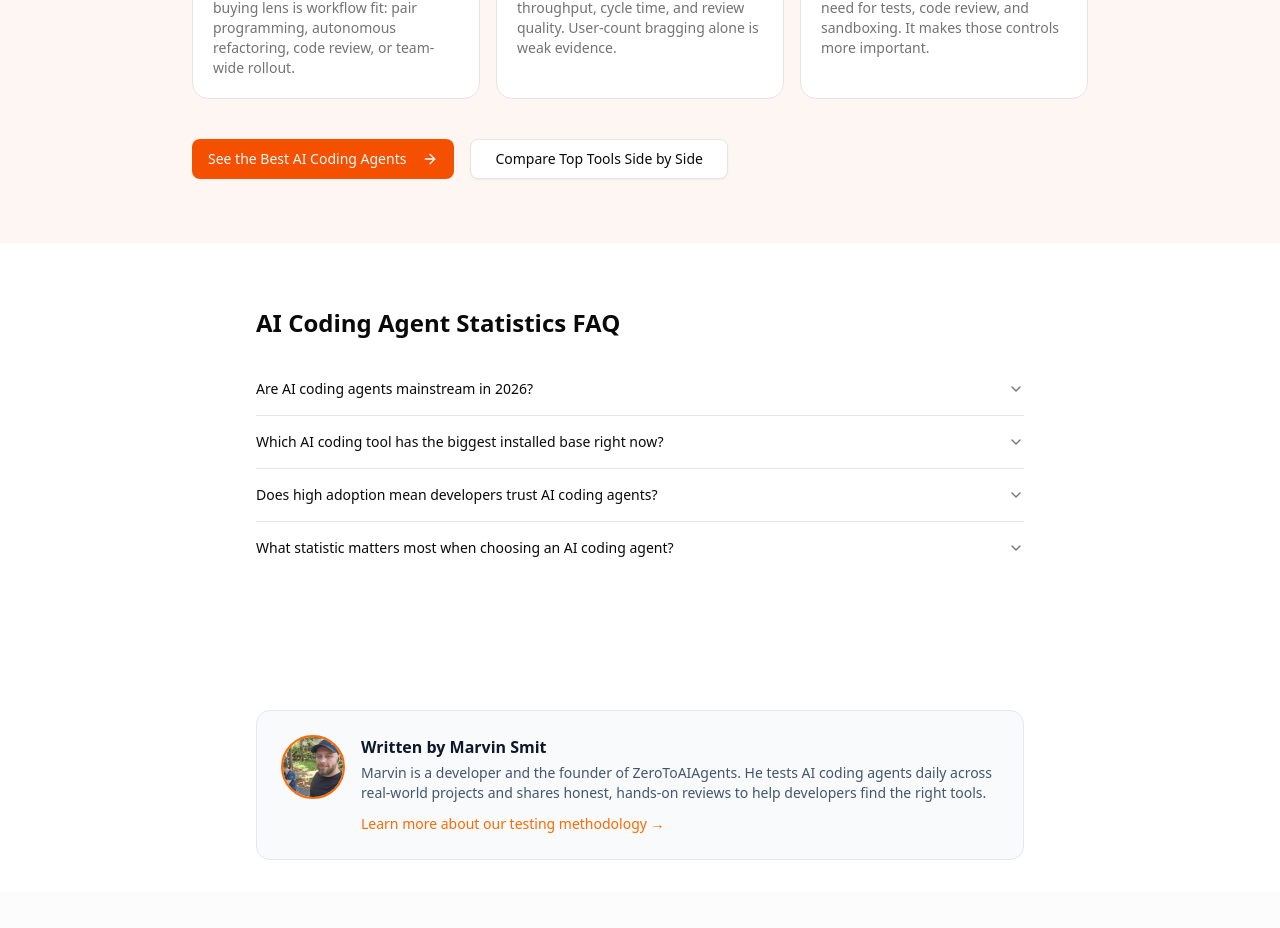
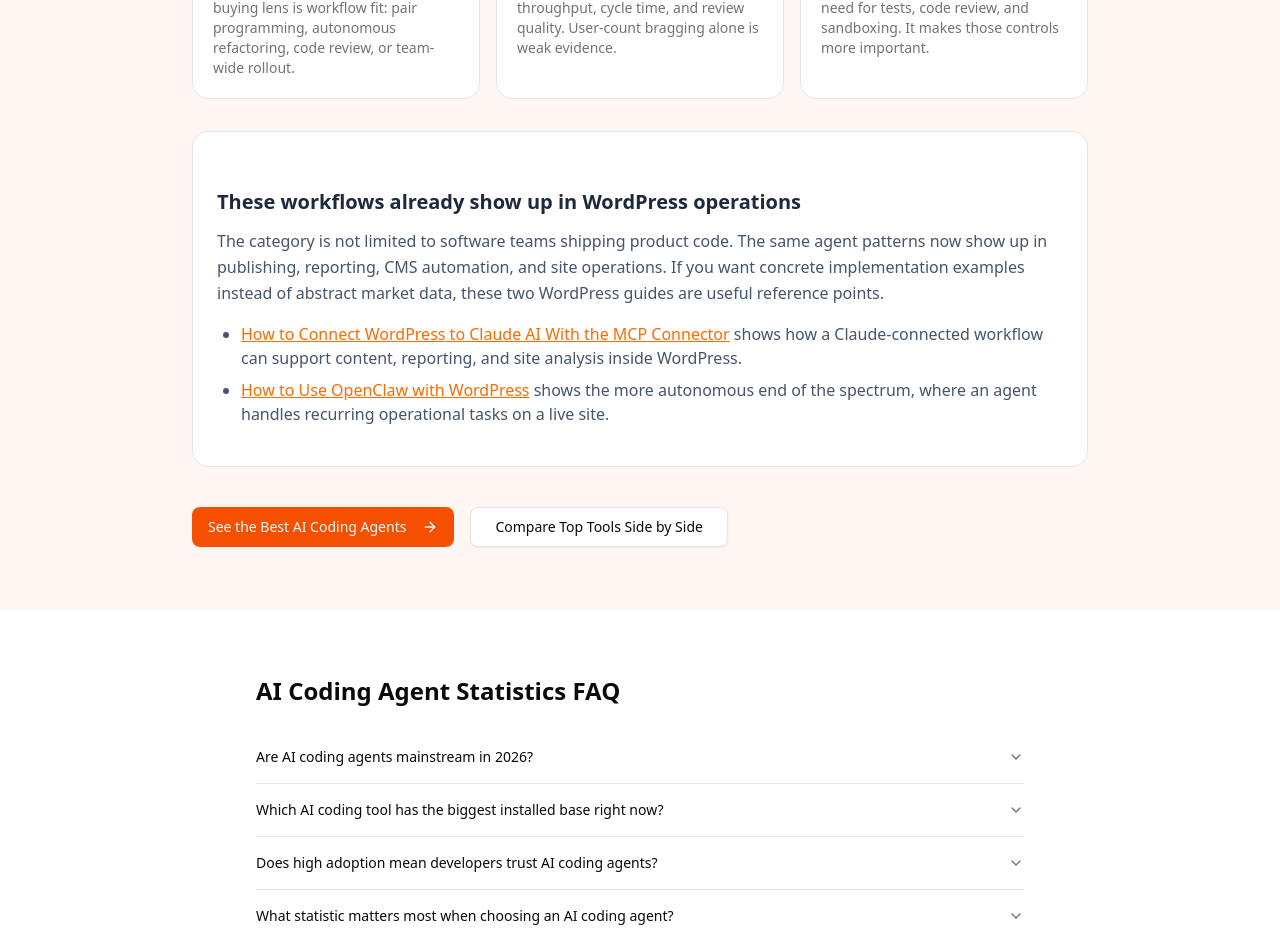
Before and after one commit to MarvinNL046/zerotoaiagents, a Next.js app: page /en/guides/ai-coding-agent-statistics in a window 1280 px wide. Shown: the part 4520-5448 px from the top of the page. Built offline with nearby package versions, Linux system fonts and the light colour scheme.

Commit message:
Add WordPress cross-links from AI agent guides

```diff
--- a/src/app/[locale]/guides/ai-coding-agent-statistics/page.tsx
+++ b/src/app/[locale]/guides/ai-coding-agent-statistics/page.tsx
@@ -499,6 +499,39 @@ export default async function AiCodingAgentStatisticsPage({ params }: Props) {
                 </div>
               </div>
 
+              <div className="mt-8 rounded-2xl border bg-card p-6 review-content">
+                <h3 className="text-xl font-semibold mb-3">These workflows already show up in WordPress operations</h3>
+                <p>
+                  The category is not limited to software teams shipping product code. The same agent patterns now show up in publishing,
+                  reporting, CMS automation, and site operations. If you want concrete implementation examples instead of abstract market
+                  data, these two WordPress guides are useful reference points.
+                </p>
+                <ul>
+                  <li>
+                    <a
+                      href="https://zerotowp.com/wordpress-claude-ai-mcp-connector"
+                      target="_blank"
+                      rel="noopener noreferrer"
+                      className="text-orange-600 hover:text-orange-700 underline"
+                    >
+                      How to Connect WordPress to Claude AI With the MCP Connector
+                    </a>
+                    {" "}shows how a Claude-connected workflow can support content, reporting, and site analysis inside WordPress.
+                  </li>
+                  <li>
+                    <a
+                      href="https://zerotowp.com/openclaw-wordpress"
+                      target="_blank"
+                      rel="noopener noreferrer"
+                      className="text-orange-600 hover:text-orange-700 underline"
+                    >
+                      How to Use OpenClaw with WordPress
+                    </a>
+                    {" "}shows the more autonomous end of the spectrum, where an agent handles recurring operational tasks on a live site.
+                  </li>
+                </ul>
+              </div>
+
               <div className="mt-10 flex flex-col gap-4 sm:flex-row">
                 <Button asChild size="lg">
                   <Link href="/reviews">
--- a/src/app/[locale]/reviews/[slug]/page.tsx
+++ b/src/app/[locale]/reviews/[slug]/page.tsx
@@ -74,6 +74,16 @@ const RELATED_GUIDES = [
   { title: "AI Coding Agent Statistics 2026", href: "/guides/ai-coding-agent-statistics", description: "Public adoption and market data" },
   { title: "Free vs Paid Agents", href: "/guides/free-vs-paid-ai-coding-agents", description: "What you actually get on each tier" },
 ];
+
+const PRACTICAL_IMPLEMENTATION_LINKS: Record<string, Array<{ title: string; href: string; description: string }>> = {
+  "claude-code": [
+    {
+      title: "How to Connect WordPress to Claude AI With the MCP Connector",
+      href: "https://zerotowp.com/wordpress-claude-ai-mcp-connector",
+      description: "A concrete WordPress workflow showing how Claude-style agents help with publishing, reporting, and site operations.",
+    },
+  ],
+};
 
 export async function generateStaticParams() {
   return aiAgentProviders.map((agent) => ({ slug: agent.slug }));
@@ -181,6 +191,7 @@ export default async function ReviewPage({ params }: Props) {
     .slice(0, 3);
 
   const comparisonLinks = COMPARISON_LINKS[agent.slug] ?? [];
+  const implementationLinks = PRACTICAL_IMPLEMENTATION_LINKS[agent.slug] ?? [];
 
   const tocSections = reviewContent
     ? [
@@ -190,6 +201,7 @@ export default async function ReviewPage({ params }: Props) {
         { id: "ratings", label: "Our Ratings" },
         ...(comparisonLinks.length > 0 ? [{ id: "comparisons", label: "How It Compares" }] : []),
         { id: "verdict", label: "Verdict" },
+        ...(implementationLinks.length > 0 ? [{ id: "practical-implementations", label: "Practical Implementations" }] : []),
         { id: "faq", label: "FAQ" },
         { id: "related-guides", label: "Related Guides" },
         { id: "sources", label: "Sources & References" },
@@ -495,6 +507,44 @@ export default async function ReviewPage({ params }: Props) {
                     </Link>
                   </div>
                 </section>
+
+                {implementationLinks.length > 0 && (
+                  <section id="practical-implementations" className="mb-14 scroll-mt-24">
+                    <h2 className="text-2xl font-bold text-slate-900 dark:text-white mb-5 pb-2 border-b border-slate-200 dark:border-slate-700">
+                      Practical Implementations
+                    </h2>
+                    <div className="rounded-2xl border border-slate-200 dark:border-slate-700 bg-slate-50 dark:bg-slate-800/50 p-6">
+                      <p className="text-sm text-slate-600 dark:text-slate-400 mb-5">
+                        Claude Code becomes more interesting when you look at real operator workflows, not just developer demos.
+                        This WordPress implementation guide shows how Claude-connected tooling can support site management,
+                        content work, and reporting in production.
+                      </p>
+                      <div className="grid gap-4">
+                        {implementationLinks.map((resource) => (
+                          <a
+                            key={resource.href}
+                            href={resource.href}
+                            target="_blank"
+                            rel="noopener noreferrer"
+                            className="flex items-start gap-3 rounded-xl border border-slate-200 dark:border-slate-700 bg-white dark:bg-slate-900 p-4 hover:border-orange-300 dark:hover:border-orange-700 hover:shadow-lg transition-all group"
+                          >
+                            <span className="w-8 h-8 rounded-full bg-orange-100 dark:bg-orange-950/40 flex items-center justify-center flex-shrink-0 mt-0.5 group-hover:bg-orange-200 dark:group-hover:bg-orange-950/60 transition-colors">
+                              <ExternalLink className="h-4 w-4 text-orange-600 dark:text-orange-400" />
+                            </span>
+                            <div>
+                              <div className="font-semibold text-sm text-slate-900 dark:text-white group-hover:text-orange-600 dark:group-hover:text-orange-400 transition-colors">
+                                {resource.title}
+                              </div>
+                              <div className="text-xs text-slate-500 dark:text-slate-400 mt-1">
+                                {resource.description}
+                              </div>
+                            </div>
+                          </a>
+                        ))}
+                      </div>
+                    </div>
+                  </section>
+                )}
 
                 {/* Section: FAQ */}
                 <section id="faq" className="mb-14 scroll-mt-24">
```
Also changed, not shown: 1 other file (tests, documents, lock files or other folders).
